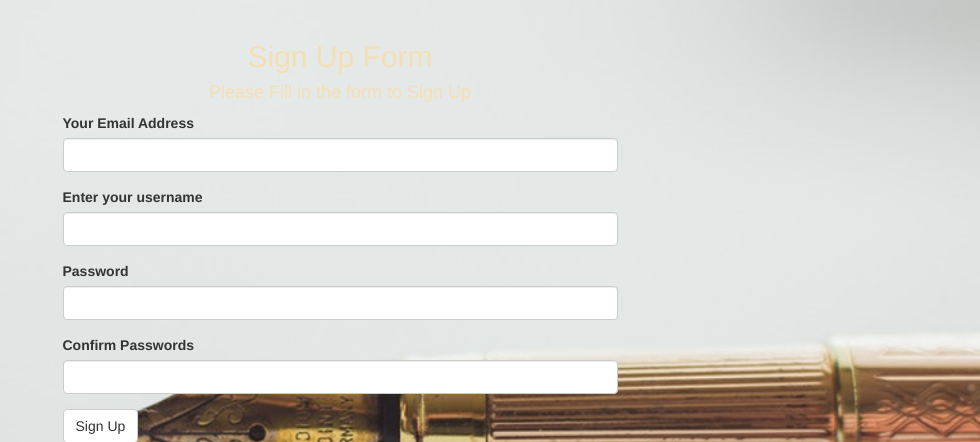
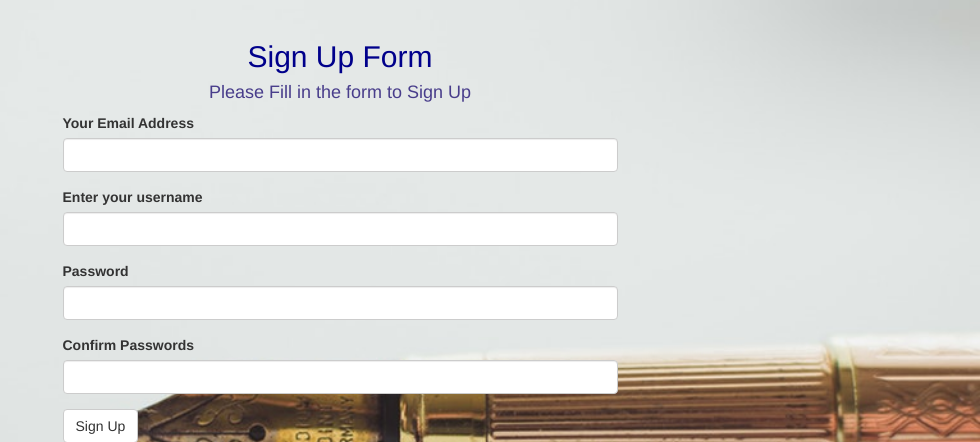
Before and after one commit to JacqulineWangu/Pitch, a Flask app: page /authenticate/register in a window 1280 px wide. Shown: the part 52-494 px from the top of the page, without its empty margins (300-1280 px from the left). Run offline with Flask 2, Linux system fonts and the light colour scheme; some libraries are stand-ins or nearby versions.

Commit message:
changed heading color in sigh up form

```diff
--- a/app/static/css/index.css
+++ b/app/static/css/index.css
@@ -7,3 +7,9 @@
 #h{
     color: black;
 }
+#s{
+    color: darkblue;
+}
+#t{
+    color: darkslateblue;
+}
--- a/app/templates/auth/sign-up.html
+++ b/app/templates/auth/sign-up.html
@@ -14,8 +14,8 @@
     <div class="row">
         <div class="col-md-3"> </div>
         <div class="col-md-6">
-            <h2 class="text-center">Sign Up Form</h2>
-            <h4 class="text-center" id="reg">Please Fill in the form to Sign Up</h4>
+            <h2 class="text-center" id="s">Sign Up Form</h2>
+            <h4 class="text-center" id="t">Please Fill in the form to Sign Up</h4>
             {{wtf.quick_form(registration_form)}}
 
         </div>
```
